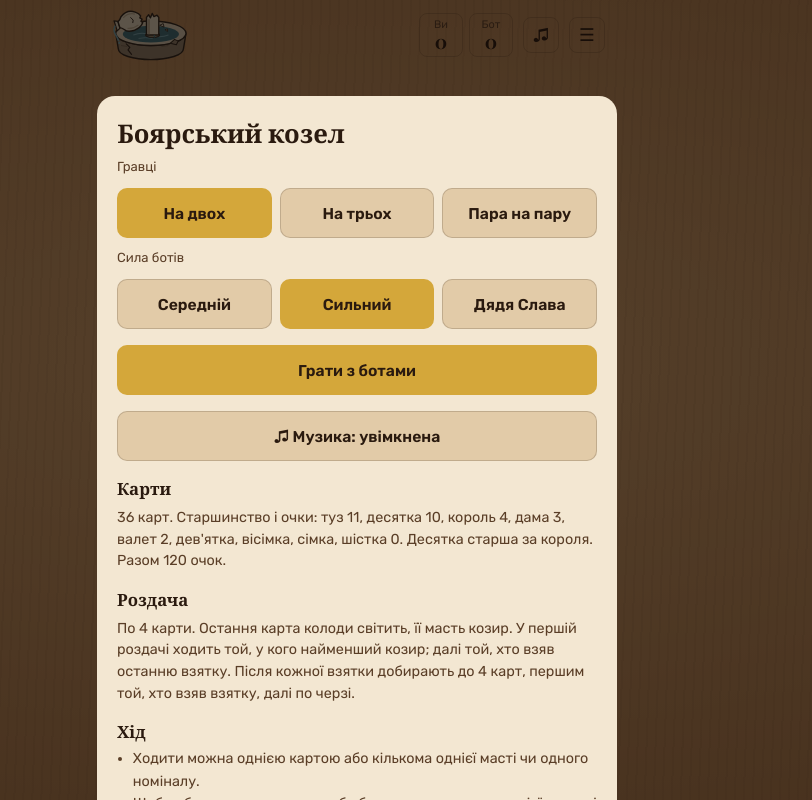
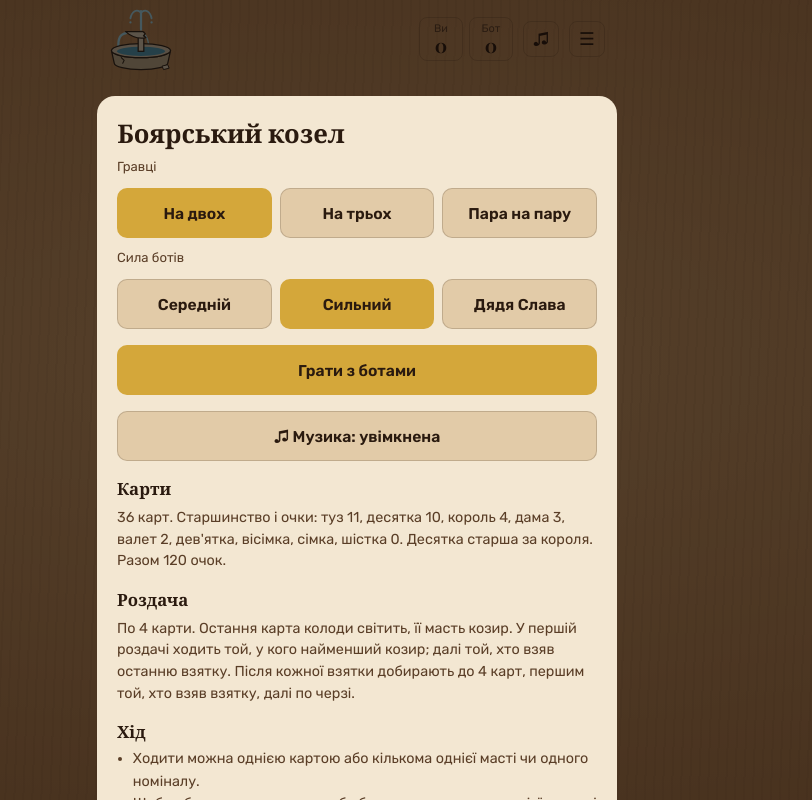
Before and after one commit to fadeiot/kozelonline, a website: page index.html in a window 1280 px wide. Shown: the whole page, without its empty margins (283-1095 px from the left). Drawn offline with nearby package versions, Linux system fonts and the light colour scheme.

Commit message:
Add files via upload

```diff
--- a/index.html
+++ b/index.html
@@ -172,9 +172,9 @@ button.card:disabled{cursor:default}
 .icon#musicBtn{position:relative;font-size:1.05rem}
 .icon#musicBtn.off{opacity:.45}
 .icon#musicBtn.off::after{content:"";position:absolute;left:8px;right:8px;top:50%;height:2px;background:currentColor;transform:rotate(-45deg)}
-.crowded .brand{width:62px;height:44px}
+.crowded .brand{width:48px;height:48px;margin:-2px 0}
 .crowded .score{flex:1;justify-content:flex-start}
-.brand{flex:none;width:82px;height:58px;margin:-4px 0;align-self:center;min-width:0;display:block}
+.brand{flex:none;width:64px;height:64px;margin:-3px 0;align-self:center;min-width:0;display:block}
 .brand svg{width:100%;height:100%;display:block}
 header.top .score{margin-left:auto}
 .sr-only{position:absolute;width:1px;height:1px;overflow:hidden;clip:rect(0 0 0 0);white-space:nowrap}
@@ -289,30 +289,20 @@ body.m4 #app{--cw:min(22vw,100px)}
 <body>
 <div id="app">
   <header class="top">
-    <div class="brand" role="img" aria-label="Боярський козел"><svg viewBox="3 27 92 66" preserveAspectRatio="xMidYMid meet" aria-hidden="true">
-<path d="M10 58 A40 14 0 0 0 90 58 L87 76 A37 12 0 0 1 13 76 Z" fill="#8a7862" stroke="#2e241a" stroke-width="1.6" stroke-linejoin="round"/>
-<path d="M22 70 L26 74 L24 77 L28 82" fill="none" stroke="#2e241a" stroke-width="1.3" stroke-linecap="round"/>
-<path d="M14 66 L20 67 M16 72 L23 73 M62 73 L70 72 M75 68 L82 66" stroke="#6f5f4b" stroke-width="1"/>
-<ellipse cx="50" cy="58" rx="40" ry="14" fill="#cdbfa5" stroke="#2e241a" stroke-width="1.6"/>
-<ellipse cx="50" cy="59" rx="32" ry="9.5" fill="#3d6a72"/>
-<path d="M30 60 Q40 56 50 60 T70 60" fill="none" stroke="#6f9aa1" stroke-width="1.2"/>
-<path d="M36 64 Q44 62 52 64" fill="none" stroke="#6f9aa1" stroke-width="1"/>
-<path d="M72 69.5 L77 65 L81 67 L79 71 Z" fill="#8a7862" stroke="#2e241a" stroke-width="1.2" stroke-linejoin="round"/>
-<ellipse cx="52" cy="60" rx="8" ry="2.6" fill="#a8977c" stroke="#2e241a" stroke-width="1.2"/>
-<path d="M45 60 L45 40 L47.5 37 L49.5 40.5 L51.5 35.5 L53.5 39 L57 37.5 L59 40 L59 60 Z" fill="#d9ccb3" stroke="#2e241a" stroke-width="1.6" stroke-linejoin="round"/>
-<path d="M46.5 42 L46.5 59 L49 59 L49 42 Z" fill="#b4a488"/>
-<path d="M53 60 L54 64 L55 60" fill="#3d6a72"/>
-<g transform="rotate(-18 27 44)">
-<path d="M13 40 L9 38 L9 50 L13 48 Z" fill="#cdbfa5" stroke="#2e241a" stroke-width="1.4" stroke-linejoin="round"/>
-<path d="M13 40.5 Q16 39 18 36 Q27 30 35 36 Q39 39 39.5 42 L38 44 L40 46 L38 48 L39.5 50 Q36 55 27 55.5 Q19 55 17 51 Q15 48.5 13 47.5 Z" fill="#d9ccb3" stroke="#2e241a" stroke-width="1.6" stroke-linejoin="round"/>
-<path d="M20 38 Q27 34 34 38" fill="none" stroke="#b4a488" stroke-width="1.4"/>
-<path d="M21 51 Q27 53.5 34 51" fill="none" stroke="#b4a488" stroke-width="1.4"/>
-<path d="M28 40 L30 44 L28.5 47" fill="none" stroke="#2e241a" stroke-width="1"/>
-</g>
-<path d="M9 50 Q7 55 10 60 Q12 63 13 66" fill="none" stroke="#6f9aa1" stroke-width="1.8" stroke-linecap="round"/>
-<circle cx="14" cy="69" r="1.2" fill="#6f9aa1"/>
-<path d="M60 49 L64 47 L65 51 Z" fill="#d9ccb3" stroke="#2e241a" stroke-width="1" stroke-linejoin="round"/>
-<path d="M66 54 L69 53 L69 56 Z" fill="#b4a488" stroke="#2e241a" stroke-width="0.9" stroke-linejoin="round"/>
+    <div class="brand" role="img" aria-label="Боярський козел"><svg viewBox="5 8 90 91" preserveAspectRatio="xMidYMid meet" aria-hidden="true">
+<path d="M50 40 C50 30 50 22 50 14" fill="none" stroke="#9fd6e6" stroke-width="3.2" stroke-linecap="round"/>
+<path d="M50 16 C44 10 37 14 35 24" fill="none" stroke="#9fd6e6" stroke-width="2.6" stroke-linecap="round"/>
+<path d="M50 16 C56 10 63 14 65 24" fill="none" stroke="#9fd6e6" stroke-width="2.6" stroke-linecap="round"/>
+<path d="M29 45 C20 46 17 55 18 66" fill="none" stroke="#9fd6e6" stroke-width="3.2" stroke-linecap="round"/>
+<path d="M56 48 C60 53 61 58 61 66" fill="none" stroke="#9fd6e6" stroke-width="2" stroke-linecap="round"/>
+<circle cx="35" cy="30" r="1.6" fill="#9fd6e6"/><circle cx="65" cy="30" r="1.6" fill="#9fd6e6"/>
+<path d="M8 70 A42 10 0 0 0 92 70 L88 88 A38 9 0 0 1 12 88 Z" fill="#b9a887" stroke="#2e241a" stroke-width="1.8" stroke-linejoin="round"/>
+<ellipse cx="50" cy="70" rx="42" ry="10" fill="#cdbfa5" stroke="#2e241a" stroke-width="1.8"/>
+<ellipse cx="50" cy="71" rx="34" ry="6.5" fill="#4f9ab3"/>
+<rect x="46" y="44" width="8" height="27" fill="#d9ccb3" stroke="#2e241a" stroke-width="1.8"/>
+<path d="M28 43 L53 43 L56 46 L53.5 49 L57 51.5 Q42 55 28 43 Z" fill="#d9ccb3" stroke="#2e241a" stroke-width="1.8" stroke-linejoin="round"/>
+<path d="M22 80 L26 84 L24 88" fill="none" stroke="#2e241a" stroke-width="1.5" stroke-linecap="round"/>
+<path d="M80 92 L88 90 L90 95 L82 97 Z" fill="#d9ccb3" stroke="#2e241a" stroke-width="1.4" stroke-linejoin="round"/>
 </svg><small id="levelLbl" class="sr-only"></small></div>
     <div class="score" id="score" aria-label="Очки"></div>
     <div class="mult" id="mult" hidden>×2</div>
```
